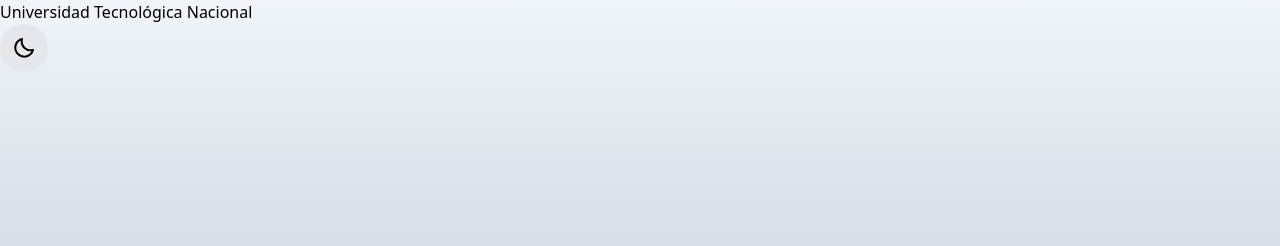
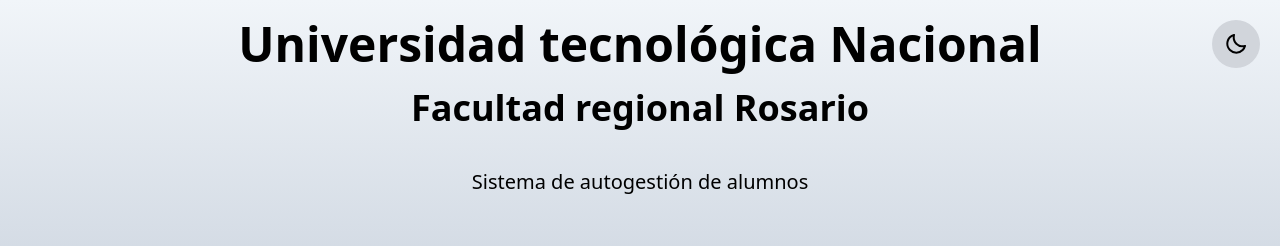
Before and after one commit to Maxive26/Sysacad, a React (Vite) app: page / in a window 1280 px wide. Shown: the top 246 px of the page. Built offline with nearby package versions, Linux system fonts and the light colour scheme.

Commit message:
Titulo UTN y mejor posicionamiento

```diff
--- a/src/App.jsx
+++ b/src/App.jsx
@@ -17,9 +17,11 @@
 
   return (
     <>
-      <Title className="relative" />
-      <ChangeTheme className="relative" />
-      <main className="m-0 flex place-items-center justify-center min-w-80 h-screen">
+      <header className="absolute w-full">
+        <Title />
+        <ChangeTheme />
+      </header>
+      <main className="m-0 flex place-items-center justify-center h-screen">
         <div className="bg-white flex items-center rounded-3xl p-5 gap-3 shadow-[0_3px_10px_rgb(0,0,0,0.2)]  dark:bg-slate-900">
           <div className="img">
             <img
--- a/src/components/ChangeTheme.jsx
+++ b/src/components/ChangeTheme.jsx
@@ -27,7 +27,8 @@
   return (
     <button
       onClick={handleChangeTheme}
-      className="bg-gray-200 hover:bg-gray-300 rounded-full text-white p-3 dark:bg-gray-700 dark:fill-white dark:hover:bg-slate-500"
+      //Aca realizar posicionamiento del boton
+      className="absolute top-5 right-5 bg-gray-300 hover:bg-gray-400 rounded-full text-white p-3 dark:bg-gray-700 dark:fill-white dark:hover:bg-slate-500"
     >
       {viewTheme ? <Moon /> : <Sun />}
     </button>
--- a/src/components/Title.jsx
+++ b/src/components/Title.jsx
@@ -1,5 +1,17 @@
 import React from "react";
 
 export const Title = () => {
-  return <h1>Universidad Tecnológica Nacional</h1>;
+  return (
+    <div className="flex flex-col justify-center items-center">
+      <h1 className="p-5 text-5xl font-bold dark:text-white">
+        Universidad tecnológica Nacional
+      </h1>
+      <h2 className="text-4xl font-bold dark:text-white">
+        Facultad regional Rosario
+      </h2>
+      <p className="mt-10 text-xl dark:text-white">
+        Sistema de autogestión de alumnos
+      </p>
+    </div>
+  );
 };
--- a/src/main.jsx
+++ b/src/main.jsx
@@ -5,8 +5,8 @@
 
 ReactDOM.createRoot(document.getElementById("root")).render(
   <React.StrictMode>
-    <>
+    <div className="flex justify-center min-w-80">
       <App />
-    </>
+    </div>
   </React.StrictMode>
 );
```
